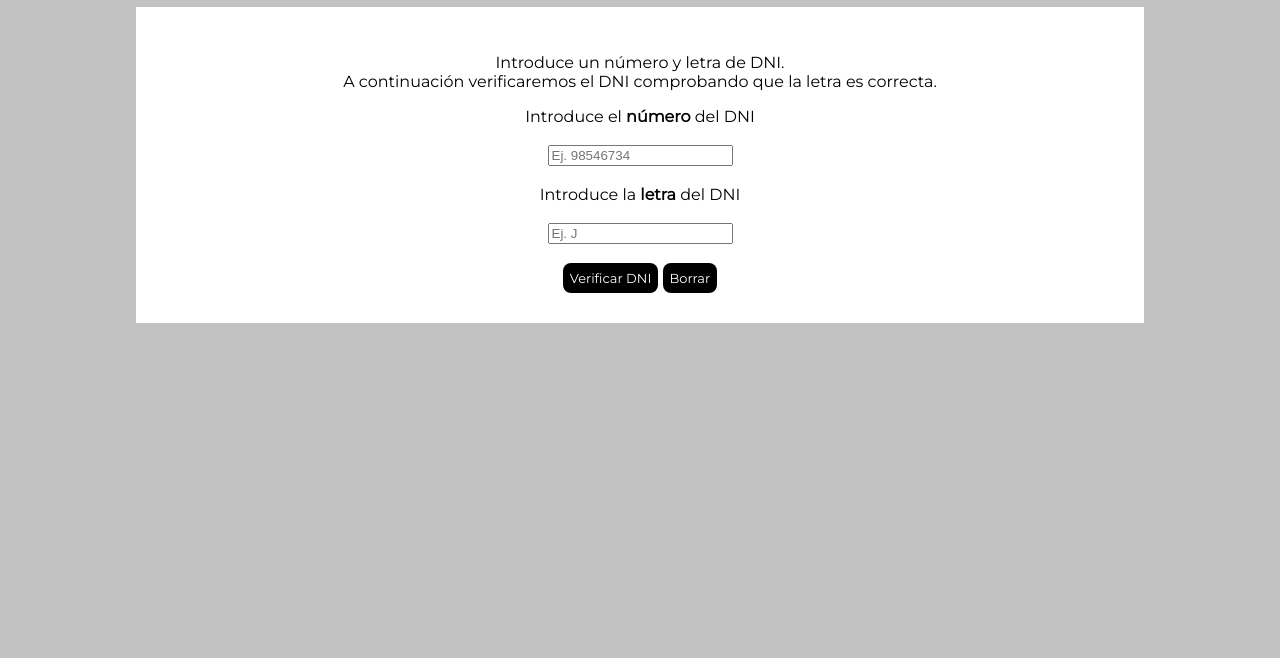
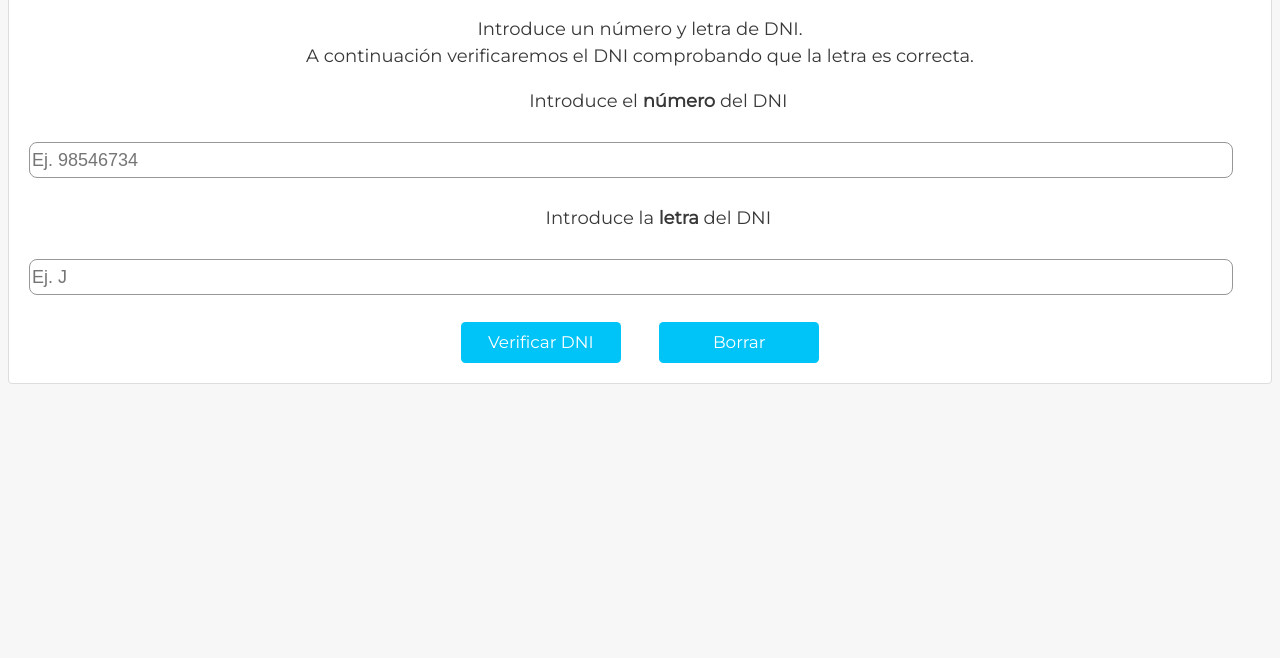
Before and after one commit to Julsmp/verificador_dni, a plain HTML site: page index.html in a window 1280 px wide. Shown: the part 142-800 px from the top of the page. Drawn offline with Linux system fonts and the light colour scheme.

Commit message:
Update estilo.css

```diff
--- a/estilo.css
+++ b/estilo.css
@@ -1,45 +1,90 @@
-/*Título H1*/
+/*Página*/
+
+html {
+    /*Fondo*/
+    background-color: #c2c2c221;
+
+    /*Fuente*/
+    text-align: center;
+    font-family: 'Montserrat';
+    font-size: 18px;
+    color: #383838;
+    line-height: 1.5;
+    font-weight: 300;
+}
+
+#Seccion_resultados{ /* Section Oculta donde muestro el resultado */
+
+    display:none;
+
+    border: 1px solid #ddd;
+    background-color: #fff;
+    padding: 20px 15px 20px 20px;
+    border-radius: 4px;
+    margin-top: .4rem;
+}
+
+form {
+    border: 1px solid #ddd;
+    background-color: #fff;
+    padding: 20px;
+    border-radius: 4px;
+    margin-top: .4rem;
+    padding-top: 15px;
+}
+
+.container { /* Div contenedor con los dos inputs */
+    display: flex;
+    flex-direction: row;
+    justify-content: center;
+}
+
+/* Elementos */
+
+label {
+    text-align: center;
+    line-height: 0.9!important;
+    margin: 1% 3% 0% 3%;
+}
+
+
+input[type="text"]{
+    width: 98%;
+    height: 32px;
+    border-radius: 8px;
+    border: 1px solid #979797;
+    background-color: #ffffff;
+    font-size: 18px;
+}
+
+button {
+    display: inline-block;
+    vertical-align: middle;
+
+    background-color: #00c3f8;
+    border: 1px solid transparent;
+    padding: .375rem .75rem;
+    border-radius: .25rem;
+    margin: 0px 1em 0em 1em;
+    width: 160px;
+
+    /*Texto*/
+    font-size: .9375rem;
+    font-family: 'Montserrat';
+    font-weight: 400;
+    color: #ffffff;
+    text-align: center;
+    line-height: 1.5;
+}
+
 h1 {
     font-size: 35pt;
-    color: #1100f4;
+    color: #000;
     text-align: center;
     padding: 18px 0 18px 0;
     margin: 0 0 10px 0;
 }
 
-html {
-    margin-left: 10%;
-    margin-right: 10%;
-    margin-top: 3%;
-    text-align: center;
-    background-color: #c2c2c2;
-    font-family: 'Montserrat';
-    font-size: 16px;
+u {
+    color: #00c3f8
 }
-
-#Seccion_resultados{
-    display:none;
-    padding-top: 15px;
-    margin-top: 2%;
-    border-color: black;
-    border: solid;
-    height: 170px;
-    background: white;
-}
-
-form {
-    background: white;
-    padding: 30px;
-}
-
-
-button {
-    padding: 7px;
-    background: black;
-    border-radius: 8px 8px 8px 8px;
-    border-color: pink;
-    border: 5px;
-    color: white;
-    font-family: 'Montserrat';
-    font-size: 13px;
-}
```
